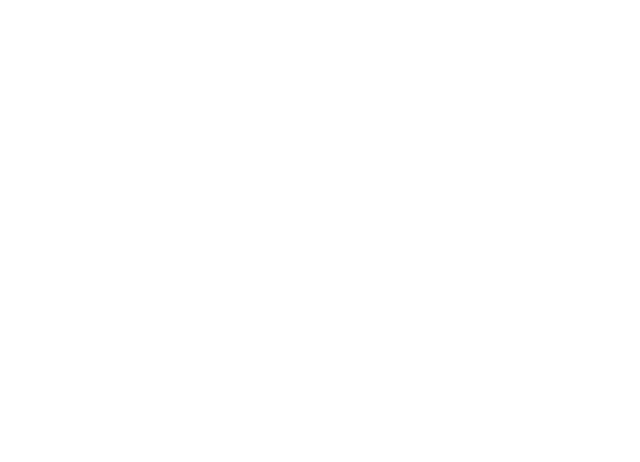
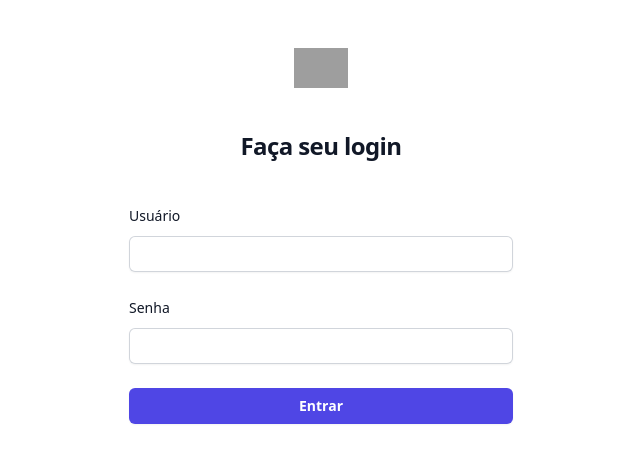
Before and after one commit to joaojeefer/ska-front-end, a Next.js app: page / in a window 1280 px wide. Shown: the top 462 px of the page, without its empty margins (319-959 px from the left). Built offline with nearby package versions, Linux system fonts and the light colour scheme; grey boxes are pictures that could not be loaded.

Commit message:
feat: :sparkles: create login-form component

```diff
--- a/src/app/page.tsx
+++ b/src/app/page.tsx
@@ -1,6 +1,9 @@
+import {LoginForm} from "@/components";
+
 export default function Home() {
   return (
     <main>
+      <LoginForm />
     </main>
   );
 }
--- /dev/null
+++ b/src/components/index.ts
@@ -0,0 +1 @@
+export {LoginForm} from './login-form';
--- /dev/null
+++ b/src/components/login-form/index.tsx
@@ -0,0 +1,77 @@
+/* eslint-disable @next/next/no-img-element */
+import React from 'react';
+
+export const LoginForm: React.FC = () => {
+    return (
+        <div className="flex min-h-full flex-1 flex-col justify-center px-6 py-12 lg:px-8">
+            <div className="sm:mx-auto sm:w-full sm:max-w-sm">
+            <img
+                alt="Your Company"
+                src="https://tailwindui.com/img/logos/mark.svg?color=indigo&shade=600"
+                className="mx-auto h-10 w-auto"
+            />
+            <h2 className="mt-10 text-center text-2xl font-bold leading-9 tracking-tight text-gray-900">
+                Faça seu login
+            </h2>
+            </div>
+
+            <div className="mt-10 sm:mx-auto sm:w-full sm:max-w-sm">
+            <form action="#" method="POST" className="space-y-6">
+                <div>
+                <label htmlFor="user" className="block text-sm font-medium leading-6 text-gray-900">
+                    Usuário
+                </label>
+                <div className="mt-2">
+                    <input
+                    id="user"
+                    name="user"
+                    type="text"
+                    required
+                    className="block w-full rounded-md border-0 py-1.5 text-gray-900 shadow-sm ring-1 ring-inset ring-gray-300 placeholder:text-gray-400 focus:ring-2 focus:ring-inset focus:ring-indigo-600 sm:text-sm sm:leading-6"
+                    />
+                </div>
+                </div>
+
+                <div>
+                <div className="flex items-center justify-between">
+                    <label htmlFor="password" className="block text-sm font-medium leading-6 text-gray-900">
+                    Senha
+                    </label>
+                    {/* <div className="text-sm">
+                    <a href="#" className="font-semibold text-indigo-600 hover:text-indigo-500">
+                        Esqueceu a senha?
+                    </a>
+                    </div> */}
+                </div>
+                <div className="mt-2">
+                    <input
+                    id="password"
+                    name="password"
+                    type="password"
+                    required
+                    autoComplete="current-password"
+                    className="block w-full rounded-md border-0 py-1.5 text-gray-900 shadow-sm ring-1 ring-inset ring-gray-300 placeholder:text-gray-400 focus:ring-2 focus:ring-inset focus:ring-indigo-600 sm:text-sm sm:leading-6"
+                    />
+                </div>
+                </div>
+
+                <div>
+                <button
+                    type="submit"
+                    className="flex w-full justify-center rounded-md bg-indigo-600 px-3 py-1.5 text-sm font-semibold leading-6 text-white shadow-sm hover:bg-indigo-500 focus-visible:outline focus-visible:outline-2 focus-visible:outline-offset-2 focus-visible:outline-indigo-600"
+                >
+                    Entrar
+                </button>
+                </div>
+            </form>
+
+            {/* <p className="mt-10 text-center text-sm text-gray-500">
+                Crie sua conta{' '}
+                <a href="#" className="font-semibold leading-6 text-indigo-600 hover:text-indigo-500">
+                aqui
+                </a>
+            </p> */}
+            </div>
+        </div>
+    )
+}
```
